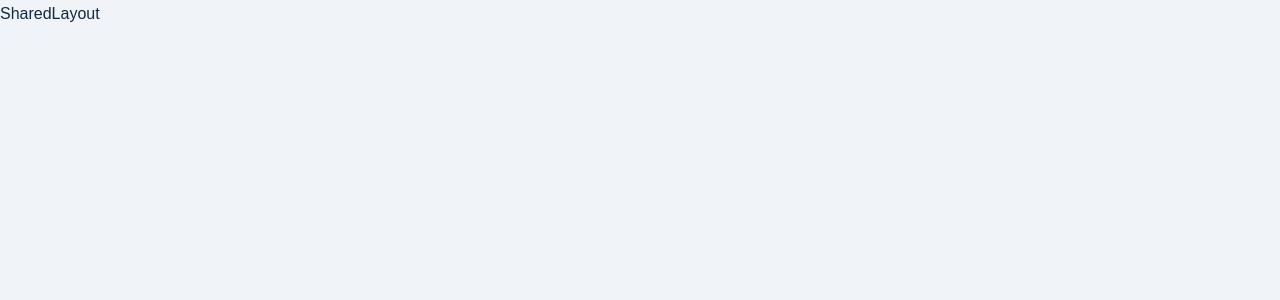
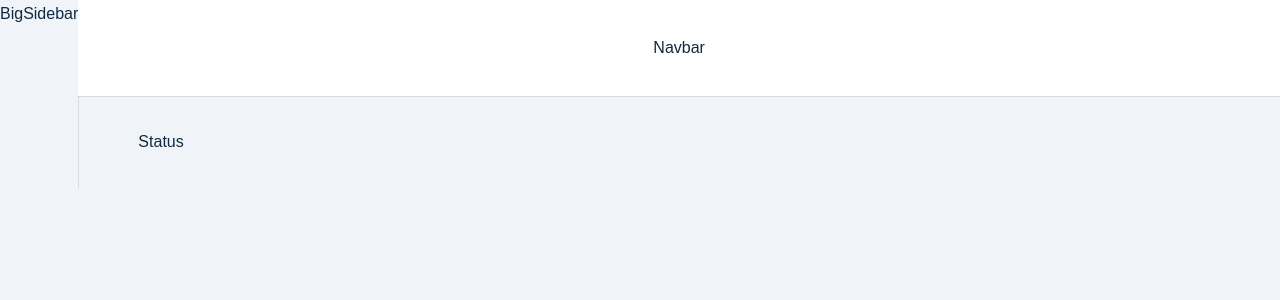
Before and after one commit to Millagoss/Track-Job-Progress, a React (Create React App) app: page / in a window 1280 px wide. Shown: the top 300 px of the page. Built offline with nearby package versions, Linux system fonts and the light colour scheme.

Commit message:
setting dashboardPage layout and components setup complete, react-icons added

```diff
--- a/package.json
+++ b/package.json
@@ -12,6 +12,7 @@
     "normalize.css": "^8.0.1",
     "react": "^18.2.0",
     "react-dom": "^18.2.0",
+    "react-icons": "^4.7.1",
     "react-redux": "^8.0.5",
     "react-router-dom": "^6.4.5",
     "react-scripts": "5.0.1",
--- /dev/null
+++ b/src/components/BigSidebar/BigSidebar.js
@@ -0,0 +1,9 @@
+import React from 'react';
+
+import BigSidebarWrapper from './BigSidebar.style';
+
+const BigSidebar = () => {
+  return <BigSidebarWrapper>BigSidebar</BigSidebarWrapper>;
+};
+
+export default BigSidebar;
--- a/src/assets/wrappers/BigSidebar.js
+++ b/src/components/BigSidebar/BigSidebar.style.js
@@ -1,6 +1,6 @@
-import styled from 'styled-components'
+import styled from 'styled-components';
 
-const Wrapper = styled.aside`
+const BigSidebarWrapper = styled.aside`
   display: none;
   @media (min-width: 992px) {
     display: block;
@@ -62,5 +62,5 @@ const Wrapper = styled.aside`
       color: var(--primary-500);
     }
   }
-`
-export default Wrapper
+`;
+export default BigSidebarWrapper;
--- /dev/null
+++ b/src/components/Navbar/Navbar.js
@@ -0,0 +1,9 @@
+import React from 'react';
+
+import NavbarWrapper from './Navbar.style';
+
+const Navbar = () => {
+  return <NavbarWrapper>Navbar</NavbarWrapper>;
+};
+
+export default Navbar;
--- a/src/assets/wrappers/Navbar.js
+++ b/src/components/Navbar/Navbar.style.js
@@ -1,6 +1,6 @@
-import styled from 'styled-components'
+import styled from 'styled-components';
 
-const Wrapper = styled.nav`
+const NavbarWrapper = styled.nav`
   height: var(--nav-height);
   display: flex;
   align-items: center;
@@ -80,5 +80,5 @@ const Wrapper = styled.nav`
       display: block;
     }
   }
-`
-export default Wrapper
+`;
+export default NavbarWrapper;
--- /dev/null
+++ b/src/components/SmallSidebar/SmallSidebar.js
@@ -0,0 +1,9 @@
+import React from 'react';
+
+import SmallSidebarWrapper from './SmallSidebar.style';
+
+const SmallSidebar = () => {
+  return <SmallSidebarWrapper>SmallSidebar</SmallSidebarWrapper>;
+};
+
+export default SmallSidebar;
--- a/src/assets/wrappers/SmallSidebar.js
+++ b/src/components/SmallSidebar/SmallSidebar.style.js
@@ -1,6 +1,6 @@
-import styled from 'styled-components'
+import styled from 'styled-components';
 
-const Wrapper = styled.aside`
+const SmallSidebarWrapper = styled.aside`
   @media (min-width: 992px) {
     display: none;
   }
@@ -72,5 +72,5 @@ const Wrapper = styled.aside`
   .active .icon {
     color: var(--primary-500);
   }
-`
-export default Wrapper
+`;
+export default SmallSidebarWrapper;
--- a/src/components/index.js
+++ b/src/components/index.js
@@ -1,5 +1,8 @@
 import Logo from './Logo/logo.component';
 import Button from './Button/Button.component';
 import FormInput from './Form-row/FormRow.component';
+import SmallSidebar from './SmallSidebar/SmallSidebar';
+import BigSidebar from './BigSidebar/BigSidebar';
+import Navbar from './Navbar/Navbar';
 
-export { Logo, Button, FormInput };
+export { Logo, Button, FormInput, SmallSidebar, BigSidebar, Navbar };
--- a/src/pages/Dashboard/SharedLayout.js
+++ b/src/pages/Dashboard/SharedLayout.js
@@ -1,7 +1,24 @@
 import React from 'react';
+import { Outlet } from 'react-router-dom';
+
+import { BigSidebar, Navbar, SmallSidebar } from '../../components';
+import SharedLayoutWrapper from './styles/SharedLayout.style';
 
 const SharedLayout = () => {
-  return <div>SharedLayout</div>;
+  return (
+    <SharedLayoutWrapper>
+      <main className='dashboard'>
+        <SmallSidebar />
+        <BigSidebar />
+        <div>
+          <Navbar />
+          <div className='dashboard-page'>
+            <Outlet />
+          </div>
+        </div>
+      </main>
+    </SharedLayoutWrapper>
+  );
 };
 
 export default SharedLayout;
--- a/src/assets/wrappers/SharedLayout.js
+++ b/src/pages/Dashboard/styles/SharedLayout.style.js
@@ -1,6 +1,6 @@
-import styled from 'styled-components'
+import styled from 'styled-components';
 
-const Wrapper = styled.section`
+const SharedLayoutWrapper = styled.section`
   .dashboard {
     display: grid;
     grid-template-columns: 1fr;
@@ -18,5 +18,5 @@ const Wrapper = styled.section`
       width: 90%;
     }
   }
-`
-export default Wrapper
+`;
+export default SharedLayoutWrapper;
```
Also changed, not shown: 1 other file (tests, documents, lock files or other folders).
